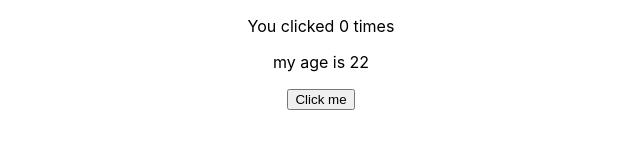
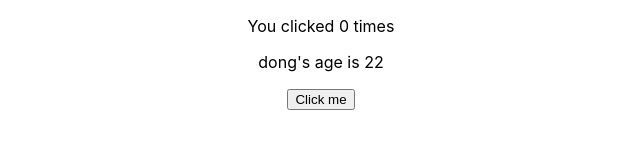
Before and after one commit to AlienTwo/my-app, a React (Create React App) app: page / in a window 1280 px wide. Shown: the top 160 px of the page, without its empty margins (319-959 px from the left). Built offline with nearby package versions, Linux system fonts and the light colour scheme.

Commit message:
test1 commit-4

```diff
--- a/src/App.js
+++ b/src/App.js
@@ -13,7 +13,7 @@ function App() {
 	return (
 		<div className="App">
 		<p>You clicked {count} times</p>
-		<p>my age is {age}</p>
+		<p>dong's age is {age}</p>
 		<button onClick={() => {
 			setCount(count + 1);
 			setAge(age + 1);
```
